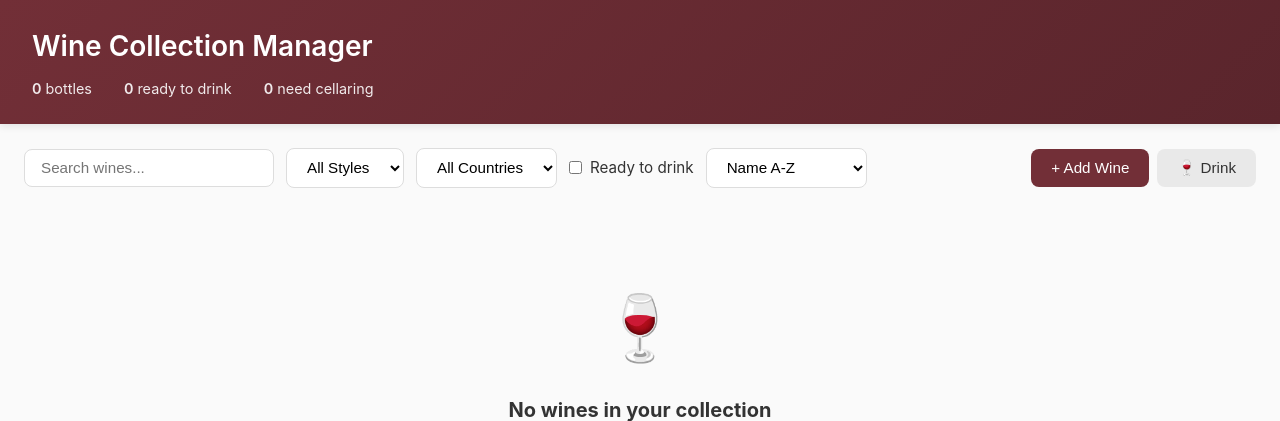
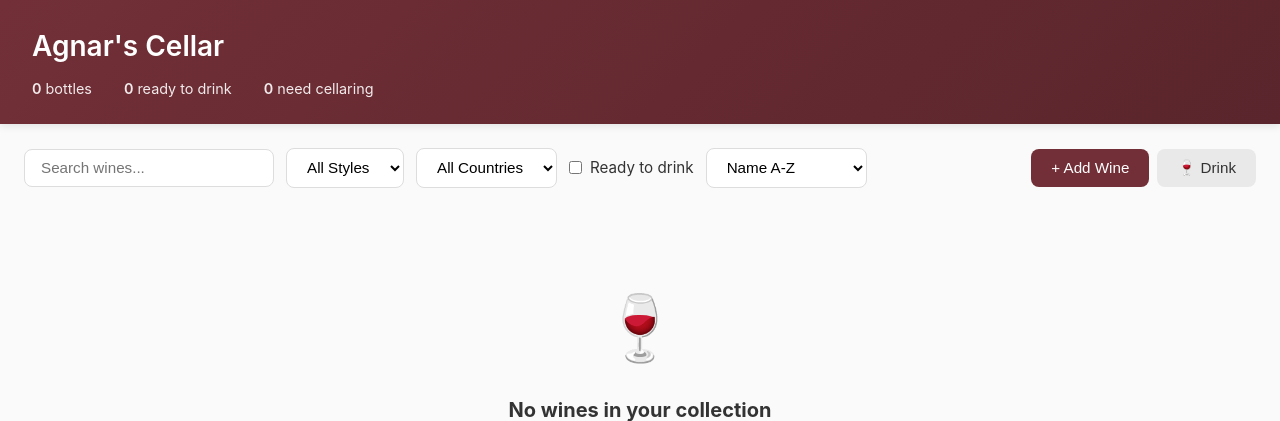
Before and after one commit to agnartr/wine-collection, a Flask app: page / in a window 1280 px wide. Shown: the top 421 px of the page. Run offline with Flask 3, Linux system fonts and the light colour scheme; data that the repository does not hold is empty; some libraries are stand-ins or nearby versions.

Commit message:
Rename to Agnar's Cellar

```diff
--- a/templates/index.html
+++ b/templates/index.html
@@ -3,12 +3,12 @@
 <head>
     <meta charset="UTF-8">
     <meta name="viewport" content="width=device-width, initial-scale=1.0">
-    <title>Wine Collection Manager</title>
+    <title>Agnar's Cellar</title>
     <link rel="stylesheet" href="/static/css/style.css">
 </head>
 <body>
     <header>
-        <h1>Wine Collection Manager</h1>
+        <h1>Agnar's Cellar</h1>
         <div class="stats-bar" id="stats-bar">
             <span class="stat"><strong id="total-bottles">0</strong> bottles</span>
             <span class="stat"><strong id="ready-to-drink">0</strong> ready to drink</span>
```
